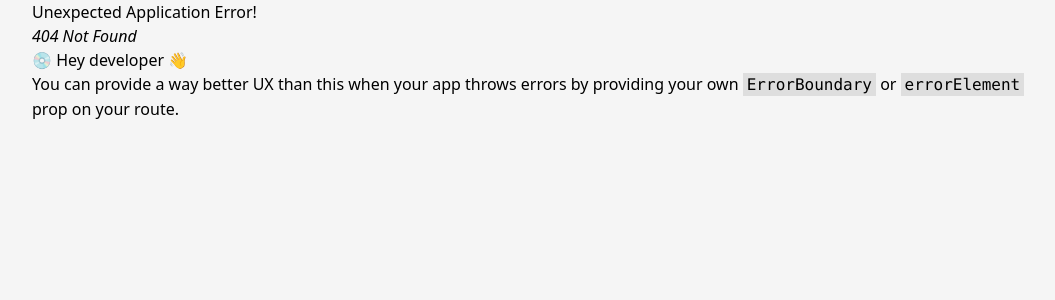
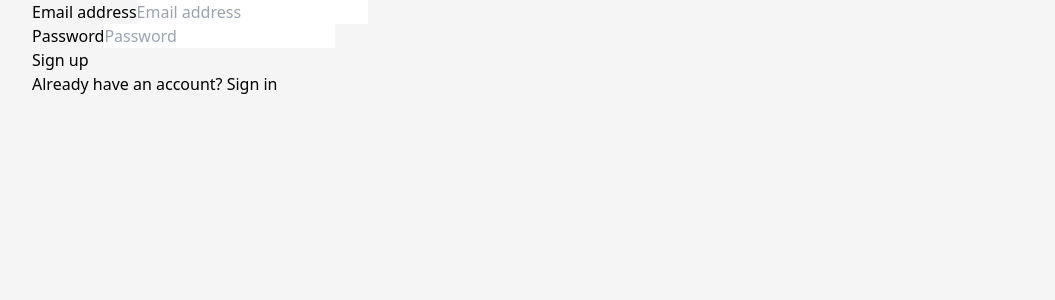
Before and after one commit to danodea/trade-tracker, a React (Vite) app: page /signup in a window 1280 px wide. Before the commit this address had no page. Shown: the top 300 px of the page, without its empty margins (96-1151 px from the left). Built offline with nearby package versions, Linux system fonts and the light colour scheme.

Commit message:
set up some autentication pages

```diff
--- a/src/components/Home.tsx
+++ b/src/components/Home.tsx
@@ -1,3 +1,7 @@
+import { auth } from "../firebase/firebase";
+
 export default function Home() {
-  return <div>hello welcome</div>;
+  const { currentUser } = auth;
+
+  return <div>{currentUser ? currentUser.email : "hi"}</div>;
 }
--- /dev/null
+++ b/src/components/Login.tsx
@@ -0,0 +1,71 @@
+import React, { useState } from "react";
+import { signInWithEmailAndPassword } from "firebase/auth";
+import { auth } from "../firebase/firebase";
+import { NavLink, useNavigate } from "react-router-dom";
+
+const Login = () => {
+  const navigate = useNavigate();
+  const [email, setEmail] = useState("");
+  const [password, setPassword] = useState("");
+
+  const onLogin = (e: React.SyntheticEvent) => {
+    e.preventDefault();
+    signInWithEmailAndPassword(auth, email, password)
+      .then((userCredential) => {
+        const user = userCredential.user;
+        navigate("/");
+        console.log(user);
+      })
+      .catch((error) => {
+        const errorCode = error.code;
+        const errorMessage = error.message;
+        console.log(errorCode, errorMessage);
+      });
+  };
+
+  return (
+    <>
+      <main>
+        <section>
+          <div>
+            <form>
+              <div>
+                <label htmlFor="email-address">Email address</label>
+                <input
+                  id="email-address"
+                  name="email"
+                  type="email"
+                  required
+                  placeholder="Email address"
+                  onChange={(e) => setEmail(e.target.value)}
+                />
+              </div>
+
+              <div>
+                <label htmlFor="password">Password</label>
+                <input
+                  id="password"
+                  name="password"
+                  type="password"
+                  required
+                  placeholder="Password"
+                  onChange={(e) => setPassword(e.target.value)}
+                />
+              </div>
+
+              <div>
+                <button onClick={onLogin}>Login</button>
+              </div>
+            </form>
+
+            <p className="text-center text-sm text-white">
+              No account yet? <NavLink to="/signup">Sign up</NavLink>
+            </p>
+          </div>
+        </section>
+      </main>
+    </>
+  );
+};
+
+export default Login;
--- /dev/null
+++ b/src/components/SignUp.tsx
@@ -0,0 +1,71 @@
+import React, { useState } from "react";
+import { NavLink, useNavigate } from "react-router-dom";
+import { createUserWithEmailAndPassword } from "firebase/auth";
+import { auth } from "../firebase/firebase";
+
+const SignUp = () => {
+  const navigate = useNavigate();
+
+  const [email, setEmail] = useState("");
+  const [password, setPassword] = useState("");
+
+  const onSubmit = async (e: React.SyntheticEvent) => {
+    e.preventDefault();
+
+    await createUserWithEmailAndPassword(auth, email, password)
+      .then((userCredential) => {
+        const user = userCredential.user;
+        console.log(user);
+        navigate("/");
+      })
+      .catch((error) => {
+        const errorCode = error.code;
+        const errorMessage = error.message;
+        console.log(errorCode, errorMessage);
+      });
+  };
+
+  return (
+    <main>
+      <section>
+        <div>
+          <div>
+            <form>
+              <div>
+                <label htmlFor="email-address">Email address</label>
+                <input
+                  type="email"
+                  value={email}
+                  onChange={(e) => setEmail(e.target.value)}
+                  required
+                  placeholder="Email address"
+                />
+              </div>
+
+              <div>
+                <label htmlFor="password">Password</label>
+                <input
+                  type="password"
+                  value={password}
+                  onChange={(e) => setPassword(e.target.value)}
+                  required
+                  placeholder="Password"
+                />
+              </div>
+
+              <button type="submit" onClick={onSubmit}>
+                Sign up
+              </button>
+            </form>
+
+            <p>
+              Already have an account? <NavLink to="/login">Sign in</NavLink>
+            </p>
+          </div>
+        </div>
+      </section>
+    </main>
+  );
+};
+
+export default SignUp;
```
Also changed, not shown: src/routes/router.tsx (+10 -0 lines).
